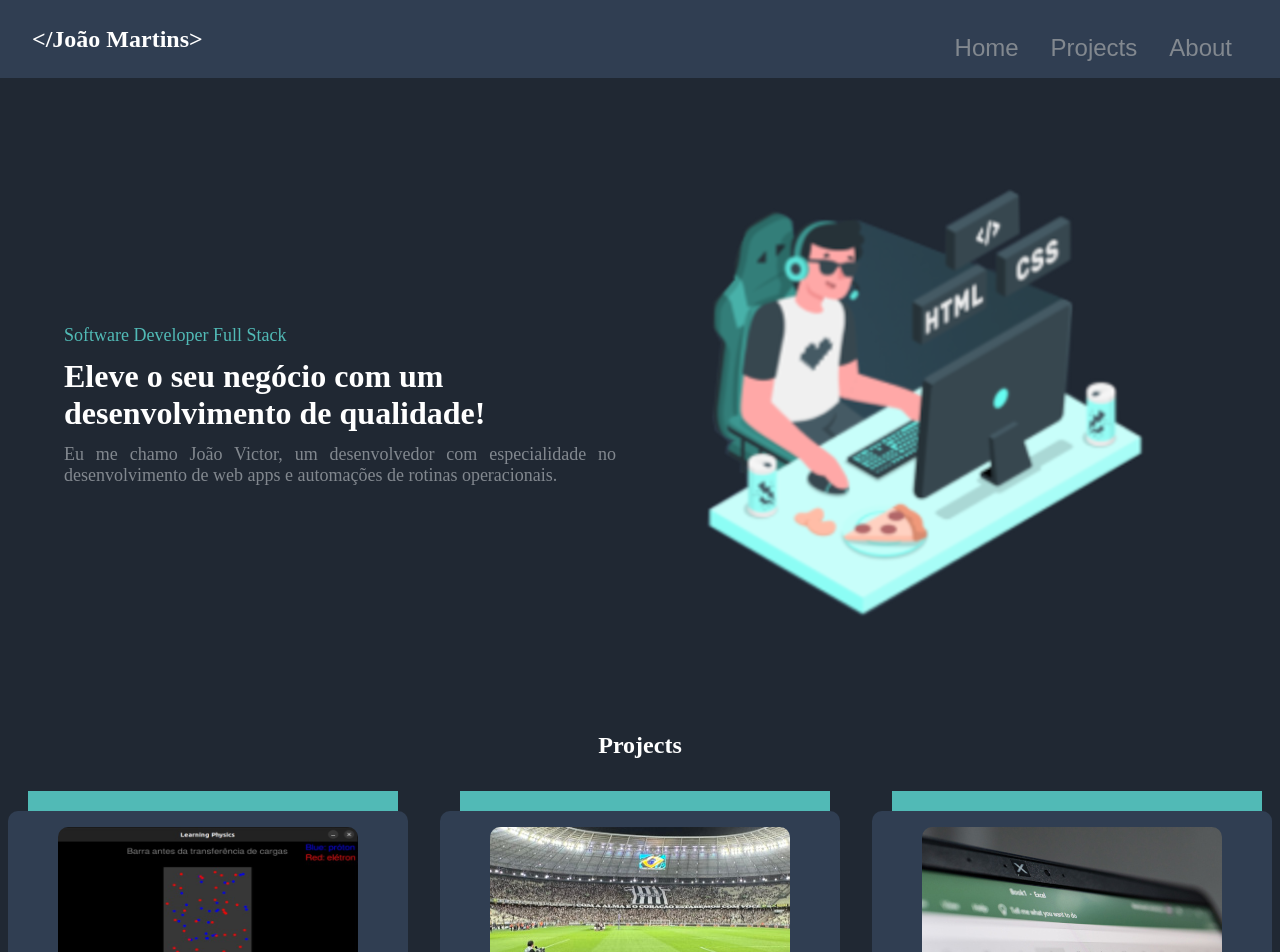
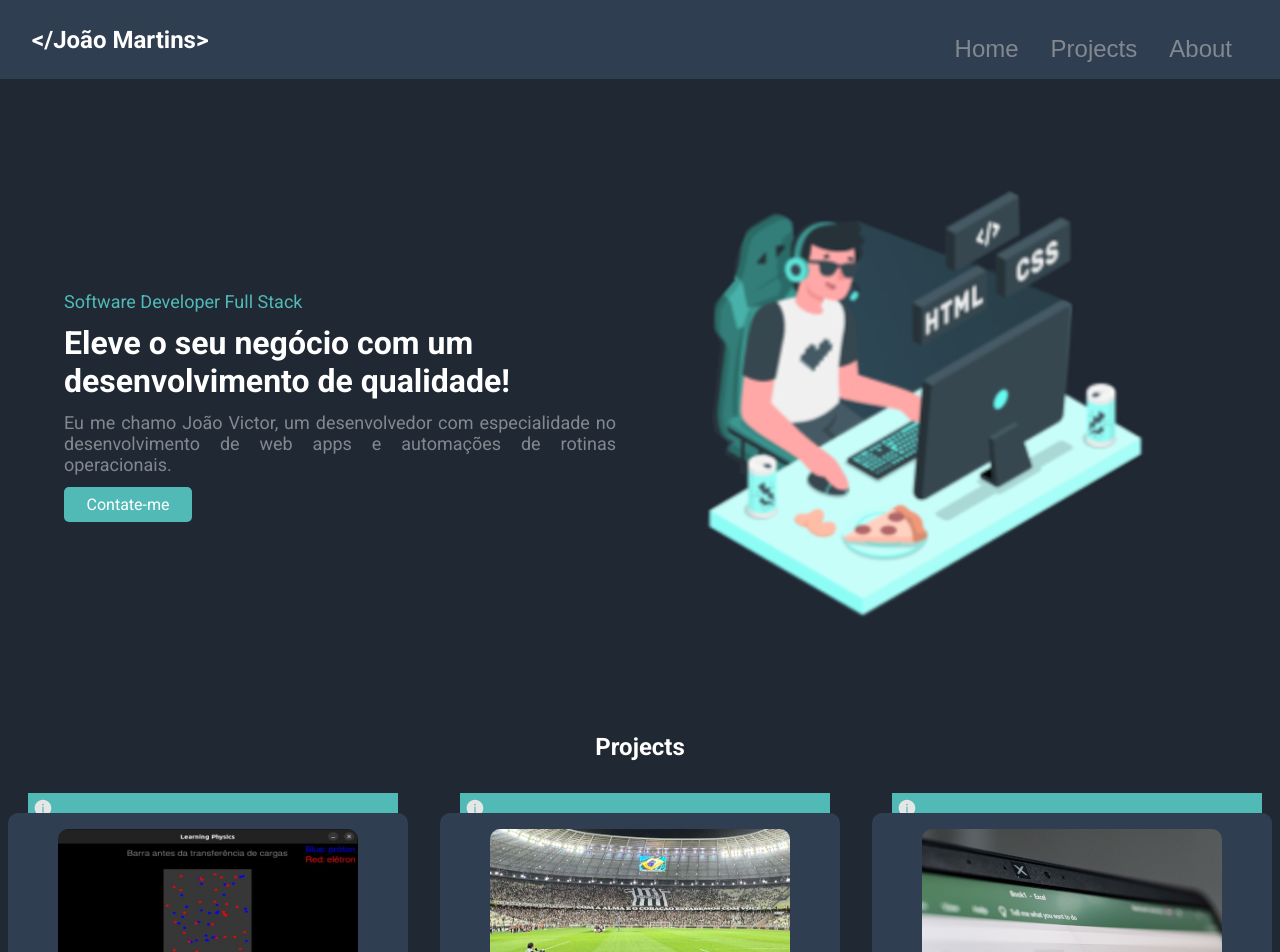
Before and after one commit to JoaoNogueira23/my-portfolio, a Next.js app: page / in a window 1280 px wide. Shown: the top 952 px of the page. Built offline with nearby package versions, Linux system fonts and the light colour scheme.

Commit message:
feat: contact button in home and new font global

```diff
--- a/src/app/layout.tsx
+++ b/src/app/layout.tsx
@@ -1,10 +1,17 @@
 
 import type { Metadata } from "next";
-import { Inter } from "next/font/google";
+import { Inter, Roboto } from "next/font/google";
 import "./globals.scss";
 import Header from "@/components/header/Header";
 
 const inter = Inter({ subsets: ["latin"] });
+
+const roboto = Roboto(
+  {
+    weight: ['400', '500', '700'],
+    subsets: ['latin']
+  }
+)
 
 export const metadata: Metadata = {
   title: "Portfolio",
@@ -19,8 +26,8 @@ export default function RootLayout({
 
 
   return (
-    <html lang="en">
-      <body>
+    <html lang="pt-br">
+      <body className={roboto.className}>
       <Header />
       <main>
         {children}
--- /dev/null
+++ b/src/components/icons/IconInfo.tsx
@@ -0,0 +1,10 @@
+
+
+export default function IconInformation() {
+    return(
+        <svg width="20px" height="20px" viewBox="0 0 24 24" fill="none" xmlns="http://www.w3.org/2000/svg"><g id="SVGRepo_bgCarrier" stroke-width="0"></g><g id="SVGRepo_tracerCarrier" stroke-linecap="round" stroke-linejoin="round"></g><g id="SVGRepo_iconCarrier"> <path fill-rule="evenodd" clip-rule="evenodd" d="M22 12C22 17.5228 17.5228 22 12 22C6.47715 22 2 17.5228 2 12C2 6.47715 6.47715 2 12 2C17.5228 2 22 6.47715 22 12ZM12 17.75C12.4142 17.75 12.75 17.4142 12.75 17V11C12.75 10.5858 12.4142 10.25 12 10.25C11.5858 10.25 11.25 10.5858 11.25 11V17C11.25 17.4142 11.5858 17.75 12 17.75ZM12 7C12.5523 7 13 7.44772 13 8C13 8.55228 12.5523 9 12 9C11.4477 9 11 8.55228 11 8C11 7.44772 11.4477 7 12 7Z" fill="#e6e6e6">
+            </path>
+        </g>
+        </svg>
+    )
+}
--- a/src/components/pages/home/HomePage.tsx
+++ b/src/components/pages/home/HomePage.tsx
@@ -17,6 +17,10 @@ export default function HomePage(){
                     <p className="apresentation">
                     Eu me chamo João Victor, um desenvolvedor com especialidade no desenvolvimento de web apps e automações de rotinas operacionais.
                     </p>
+
+                    <a className="button-contact" href="mailto:jvictor.n.m23@gmail.com" target="_blank">
+                        Contate-me
+                    </a>
                 </div>
 
                 <Image
--- a/src/components/pages/home/homepage.scss
+++ b/src/components/pages/home/homepage.scss
@@ -9,12 +9,6 @@
         display: flex;
         flex-direction: column;
         gap: 12px;
-    }
-
-    .img-profile{
-        border-radius: 100%;
-        border: 5px solid var(--text-secondary);
-    }
 
         .position{
             color: var(--text-secondary);
@@ -31,6 +25,28 @@
             font-size: 18px;
             text-align: justify;
         }
+
+        .button-contact{
+            background-color: var(--text-secondary);
+            color: var(--text-primary);
+            width: 10vw;
+            padding: 8px 0;
+            text-align: center;
+            border-radius: 5px;
+            text-decoration: none;
+
+            &:hover{
+                cursor: pointer;
+                color: var(--text-global);
+            }
+        }
+
+    }
+
+    .img-profile{
+        border-radius: 100%;
+        border: 5px solid var(--text-secondary);
+    }
 }
 
 @media(max-width: 600px) {
@@ -40,18 +56,24 @@
         margin:24px;
         gap:16px;
 
+        .content{
+            .apresentation{
+                font-size: 18px;
+            }
+
             h2{
                 font-size: 20px;
                 text-align: justify;
             }
 
+            .button-contact{
+                width: 30vw;
+            }
+        }
         .image-home{
             display: none;
         }
 
-        .apresentation{
-            font-size: 12px;
-        }
     }
 
 
--- a/src/components/pages/projects/pieces/cardMain.tsx
+++ b/src/components/pages/projects/pieces/cardMain.tsx
@@ -2,6 +2,7 @@
 import Image from 'next/image'
 import '../projects.scss'
 import { useState } from 'react'
+import IconInformation from '@/components/icons/IconInfo';
 
 interface PropsProject  {
     title: string;
@@ -20,8 +21,13 @@ export default function CardMain({title, describe, describeDetail, imagePath, la
         typeCard == 1 ? (
             <div className="container-card">
 
+
                 <div className="button-change-card" onClick={() => setTypeCard(2)}>
+                    <span className='icon-info'>
+                        <IconInformation />
+                    </span>
 
+                    <span className='tooltip-card'>Clique aqui para mais informações.</span>
                 </div>
 
                 <div className="card-project">
@@ -47,7 +53,11 @@ export default function CardMain({title, describe, describeDetail, imagePath, la
             <div className="container-card">
 
                 <div className="button-change-card" onClick={() => setTypeCard(1)}>
+                    <span className='icon-info'>
+                        <IconInformation />
+                    </span>
 
+                    <span className='tooltip-card'>Clique aqui para retornar ao card principal.</span>
                 </div>
 
                 <div className="card-project">
--- a/src/components/pages/projects/projects.scss
+++ b/src/components/pages/projects/projects.scss
@@ -19,9 +19,8 @@
             flex-direction: column;
         }
     }
+}
 
-
-}
 
 .container-card{
     .button-change-card{
@@ -31,14 +30,35 @@
         width: 90%;
         left: 5%;
         height: 10px;
+        color:rgb(24, 23, 23);
 
-    }
+        .tooltip-card{
+            display: none;
+        }
 
-    .button-change-card:hover{
-        cursor: pointer;
+        .icon-info{
+            top:-5px;
+        }
+
+        &:hover{
+            cursor: pointer;
+
+            .tooltip-card{
+                display: block;
+                position: relative;
+                background-color: var(--text-global);
+                border-radius: 5px;
+                opacity: 60%;
+                top: -66px;
+                left: -5px;
+                width: 200px;
+                text-align:left;
+            }
+        }
     }
 
     .card-project{
+        position: relative;
         padding: 0;
         margin-top: 0;
         display: flex;
@@ -107,10 +127,13 @@
             width: 80%;
             text-align:center;
             padding: 12px;
-            justify-content: center;
-            justify-items: center;
+            align-content: center;
             border-radius: 5px;
-            height: 50px;
+            height: 42px;
+        }
+
+        &:hover{
+            top: -5px;
         }
 
 
```
Lines whose indentation alone changed are shown as unchanged.
